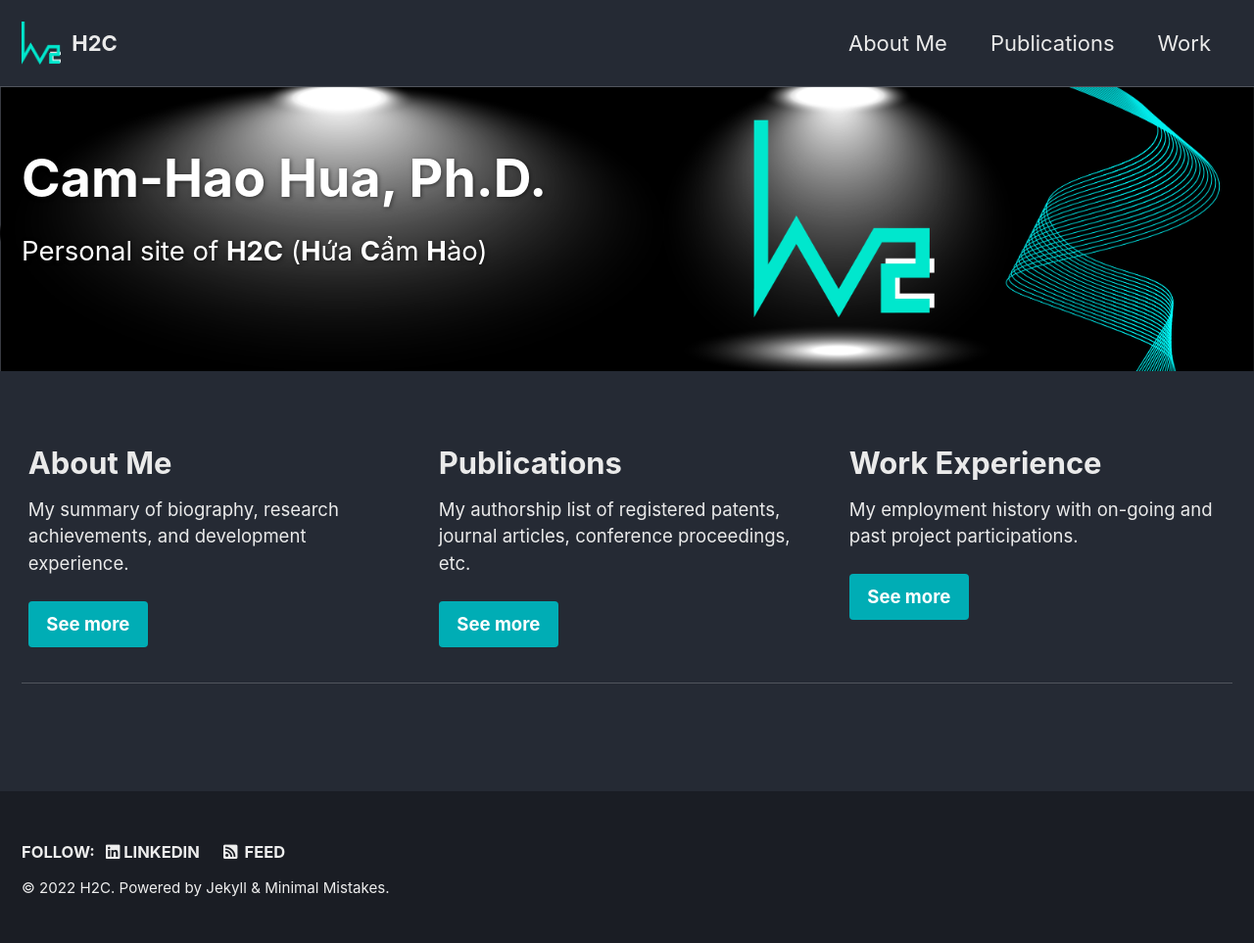
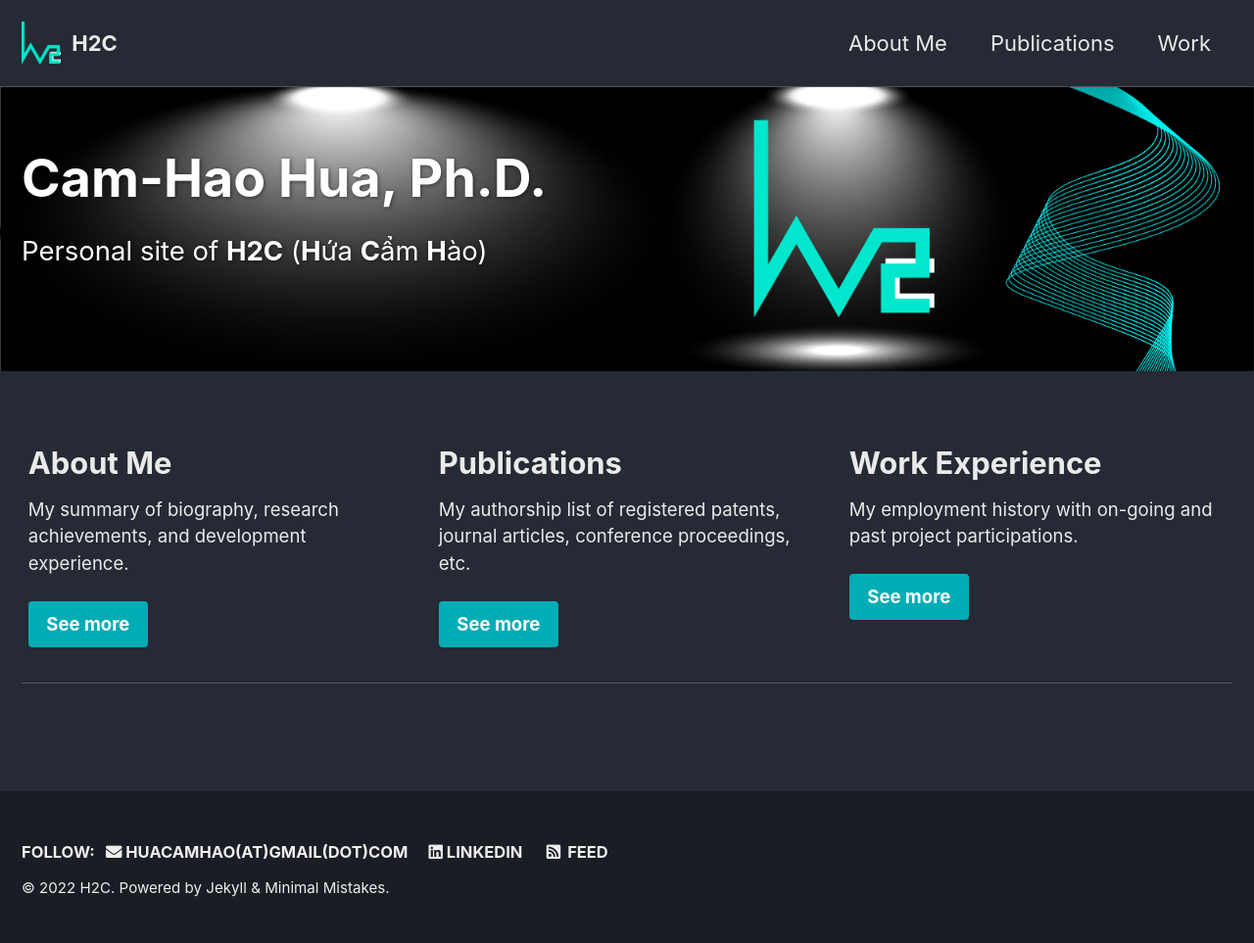
Before and after one commit to camhao168/camhao168.github.io, a Jekyll site: the page built from _pages/home.md, in a window 1280 px wide. Shown: the whole page at 98% size. Built offline with Jekyll 4.4.1, drawn with Linux system fonts in a browser that asks for light colours; cached includes are drawn as plain includes; part of the change alters nothing that is shown.

```diff
--- a/_config.yml
+++ b/_config.yml
@@ -126,6 +126,7 @@ footer:
   links:
     - label: "huacamhao(at)gmail(dot)com"
       icon: "fas fa-envelope"
+      url: "https://camhao168.github.io"
     - label: "LinkedIn"
       icon: "fab fa-linkedin"
       url: "https://www.linkedin.com/in/cam-hao-hua-a3246ab2/"
```
